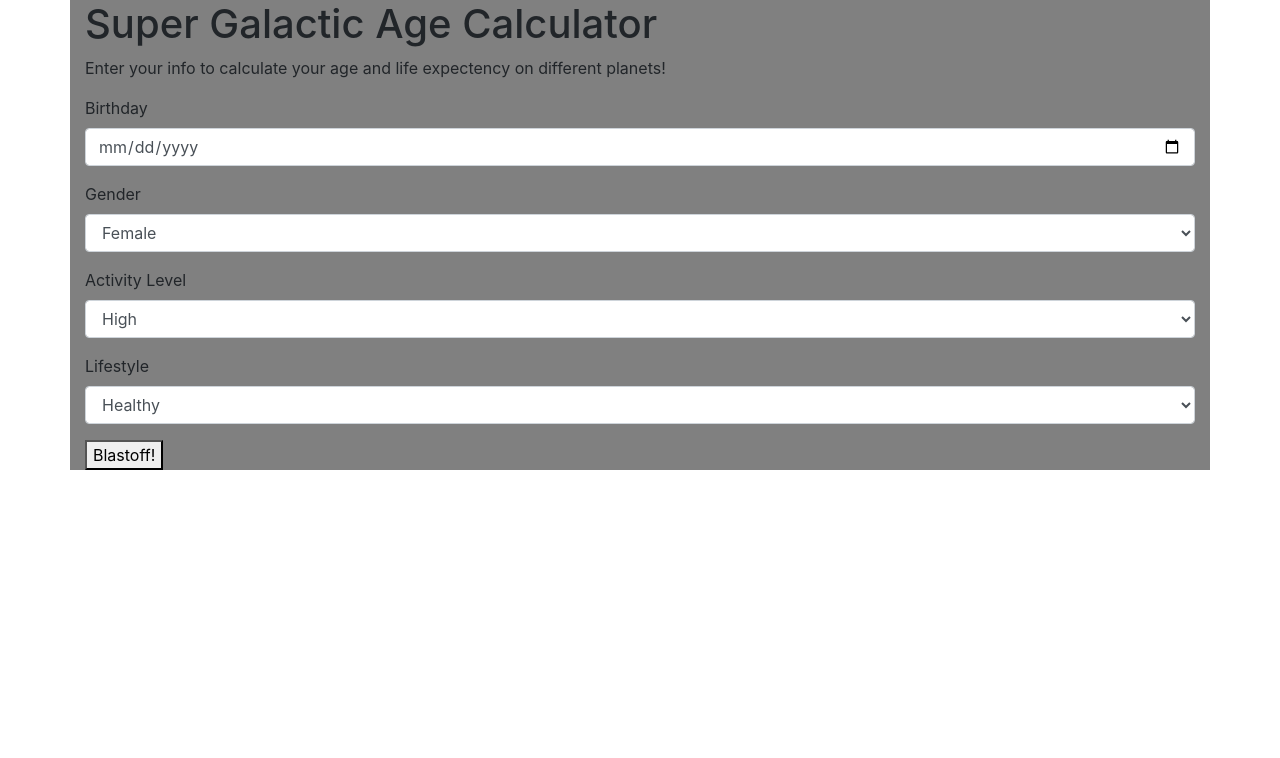
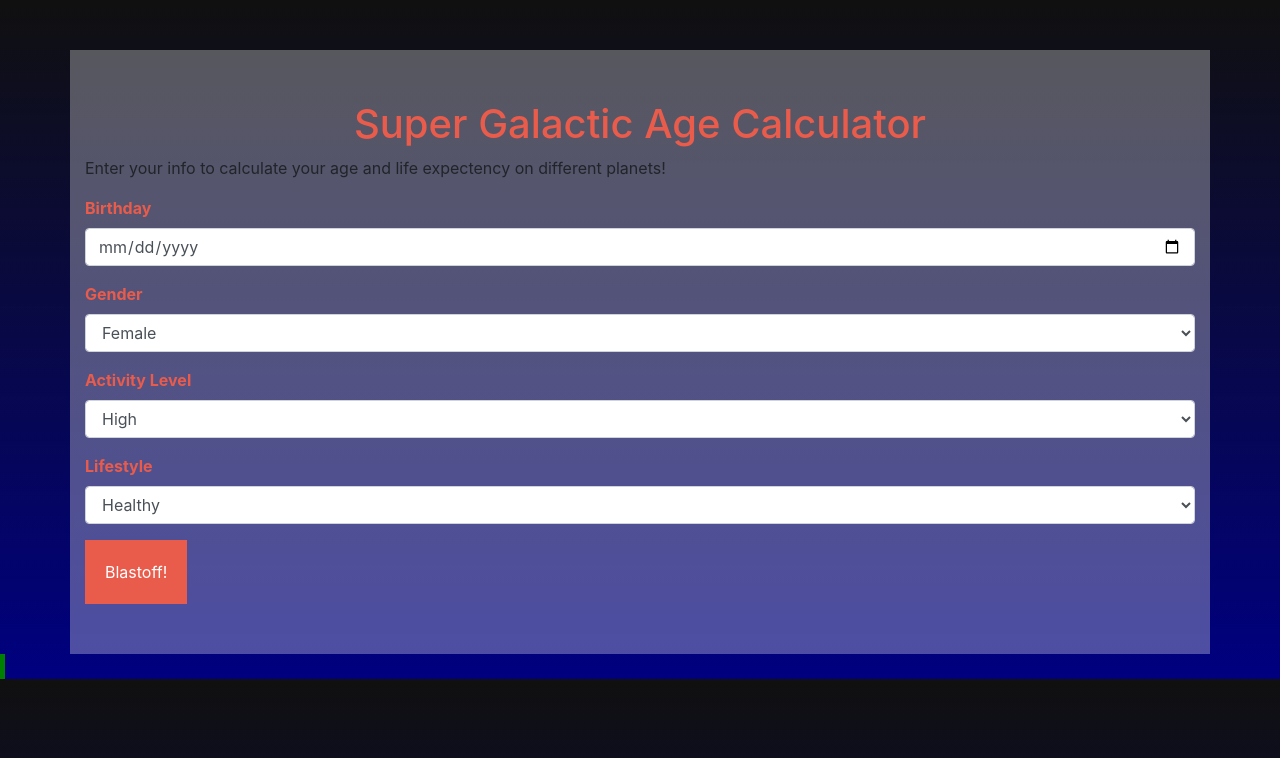
Before and after one commit to klowe27/galactic-age-calculator, a website built with webpack: page src/index.html in a window 1280 px wide. Built offline with nearby package versions, Linux system fonts and the light colour scheme.

Commit message:
Explore additional UI options

```diff
--- a/src/index.html
+++ b/src/index.html
@@ -3,7 +3,7 @@
   <head>
     <title>Super Galactic Age Calculator</title>
   </head>
-  <body>
+  <body id="stars">
     <div class="container">
       <h1>Super Galactic Age Calculator</h1>
       <form id="user">
--- a/src/main.js
+++ b/src/main.js
@@ -1,11 +1,12 @@
 import { AgeCalculator } from './age-calculator.js';
-import { createPlanetCards } from './user-interface-logic.js'
+import { createPlanetCards, createStars } from './user-interface-logic.js'
 import './styles.css';
 import $ from 'jquery';
 import 'bootstrap';
 import 'bootstrap/dist/css/bootstrap.min.css';
 
 $(document).ready(function() {
+  createStars();
   $('#user').submit(function(event){
     event.preventDefault();
     $('#user').hide();
@@ -15,7 +16,6 @@ $(document).ready(function() {
     const lifestyle = $('#lifestyle option:selected').val();
     const ageInYears = ((new Date())-(new Date(birthday)))/365/24/60/60/1000;
     const user = new AgeCalculator(ageInYears, gender, activityLevel, lifestyle);
-    console.log(user.calculateStats());
     createPlanetCards(user.calculateStats());
 
 
--- a/src/styles.css
+++ b/src/styles.css
@@ -1,3 +1,58 @@
+body {
+  background-image: linear-gradient(#101010, #000080)
+}
+
+h1 {
+  color: #e95c4b;
+  text-align: center;
+  margin-top: 50px;
+  font-weight: bolder;
+}
+
+h2 {
+  color: #e95c4b;
+}
+
+.star {
+  position: static;
+  height: 5px;
+  width: 5px;
+  background-color: green;
+}
+
 .container {
-  background-color: gray;
+  margin-top: 50px;
+  padding: 50px;
+  background-color: rgba(255,255,255, .3)
 }
+
+#output {
+  display: grid;
+  grid-template-columns: 1fr 1fr 1fr;
+}
+
+
+
+label {
+  color: #e95c4b;
+  font-weight: bolder;
+}
+
+.planet {
+  background-color: rgba(245,245,245, .5);
+  margin: 20px;
+  padding: 30px;
+}
+
+button {
+  background-color: #e95c4b;
+  margin: 30px;
+  border: none;
+  border-radius: 5px;
+  color: white;
+  padding: 20px;
+}
+
+button:hover {
+  background-color: #0e9ca5;
+}
--- a/src/user-interface-logic.js
+++ b/src/user-interface-logic.js
@@ -2,6 +2,19 @@ import $ from 'jquery';
 
 export function createPlanetCards(array) {
   array.forEach(function(element){
-    $('#output').append(`<div class="planet"><h1>${element[0]}</h1><p><strong>Age:</strong> ${element[1].toFixed(2)}</p><p><strong>Life Expectancy:</strong> ${element[2].toFixed(2)}</p><p><strong>Years to Live:</strong> ${element[3]}</p></div>`);
+    $('#output').append(`<div class="planet"><h2>${element[0]}</h2><p><strong>Age:</strong> ${element[1].toFixed(2)}</p><p><strong>Life Expectancy:</strong> ${element[2].toFixed(2)}</p><p><strong>Years to Live:</strong> ${element[3]}</p></div>`);
   });
 }
+
+export function createStars() {
+  const height = $(window).height();
+  const width = $(window).width();
+  for (let i = 0; i < 5; i++) {
+    $("#stars").append(`<div class="star" style="left: ${randomNumber(width)}; top: ${randomNumber(height)}"></div>`);
+    console.log(randomNumber(height));
+  }
+}
+
+function randomNumber(max) {
+  return Math.floor(Math.random()*max+1)
+}
```
